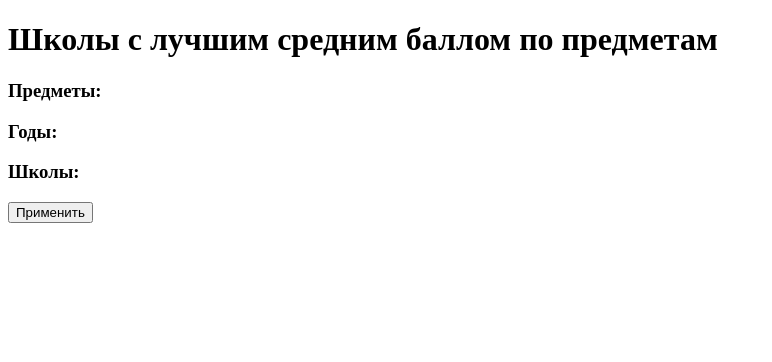
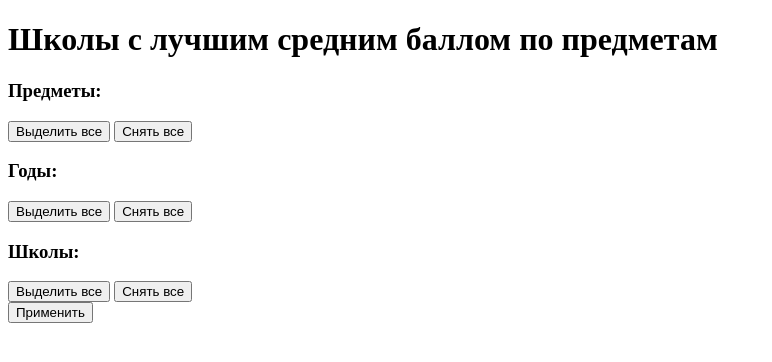
Before and after one commit to kikijjx/obranalysis, a Django app: template templates/template2.html in a window 1280 px wide. Shown: the top 362 px of the page, without its empty margins (0-772 px from the left). Run offline with Django 5.2, Linux system fonts and the light colour scheme; the template is opened without the code that fills it, so the values that code supplies are empty; parts of the project's set-up code (start-up, migrations or seed data) failed here and were passed over.

Commit message:
added selection features

```diff
--- a/functions.py
+++ b/functions.py
@@ -276,5 +276,5 @@ def get_average_subject_accuracy(year):
 
 #print(get_average_subject_accuracy(2018))
 
-def get_actual_years():
+def get_actual_years(): #TODO
     return [2018, 2019, 2020, 2021, 2022]
--- a/templates/main.html
+++ b/templates/main.html
@@ -8,8 +8,8 @@
           integrity="sha384-ggOyR0iXCbMQv3Xipma34MD+dH/1fQ784/j6cY/iJTQUOhcWr7x9JvoRxT2MZw1T" crossorigin="anonymous">
     <style>
         .checkbox-container {
-            //overflow-y: auto;
-            //max-height: 400px;
+            overflow-y: auto;
+            max-height: 500px;
         }
     </style>
 </head>
--- a/templates/template2.html
+++ b/templates/template2.html
@@ -3,6 +3,7 @@
 <head>
     <meta charset="UTF-8">
     <title>Title</title>
+
 </head>
 <body>
 <div class="container">
@@ -19,7 +20,10 @@
                         <label class="form-check-label" for="checkbox{{ subject.0 }}">{{ subject.1 }}</label>
                     </div>
                 {% endfor %}
+
             </div>
+        <button class="btn btn-secondary mt-2 select-all">Выделить все</button>
+            <button class="btn btn-secondary mt-2 deselect-all">Снять все</button>
         </div>
         <div class="col">
             <h3>Годы:</h3>
@@ -31,17 +35,19 @@
                         <label class="form-check-label" for="checkbox-year{{ year }}">{{ year }}</label>
                     </div>
                 {% endfor %}
+
             </div>
+            <button class="btn btn-secondary mt-2 select-all">Выделить все</button>
+            <button class="btn btn-secondary mt-2 deselect-all">Снять все</button>
         </div>
         <div class="col">
             <h3>Школы:</h3>
 
-            <div class="checkbox-container d-flex flex-column">
+            <div class="checkbox-container d-flex flex-column" style="position: relative; padding-left: 20px">
                 {% for area in area_list %}
-                    <div class="area-container">
+                    <div>
                         <input class="form-check-input area-checkbox" type="checkbox" checked
                                id="checkbox-area{{ area.0 }}" value="{{ area.2 }}" name="areas">
-
                         <label class="form-check-label" for="checkbox-area{{ area.0 }}">{{ area.2 }}</label>
                         <div class="school-checkboxes">
                             {% for school in schoolcode_list %}
@@ -58,7 +64,10 @@
                         </div>
                     </div>
                 {% endfor %}
+
             </div>
+            <button class="btn btn-secondary mt-2 select-all">Выделить все</button>
+            <button class="btn btn-secondary mt-2 deselect-all">Снять все</button>
         </div>
 
     </div>
@@ -67,6 +76,18 @@
 
 <script>
     $(document).ready(function () {
+
+
+        $('.select-all').click(function () {
+        $(this).closest('.col').find('input[type="checkbox"]').not(this).prop('checked', true);
+        $('.area-checkbox').trigger('change');
+    });
+
+    $('.deselect-all').click(function () {
+        $(this).closest('.col').find('input[type="checkbox"]').not(this).prop('checked', false);
+        $('.area-checkbox').trigger('change');
+    });
+
 
         $('.area-checkbox').change(function () {
             var areaCheckbox = $(this);
@@ -139,6 +160,7 @@
         });
     });
 </script>
+
 </body>
 
 
```
